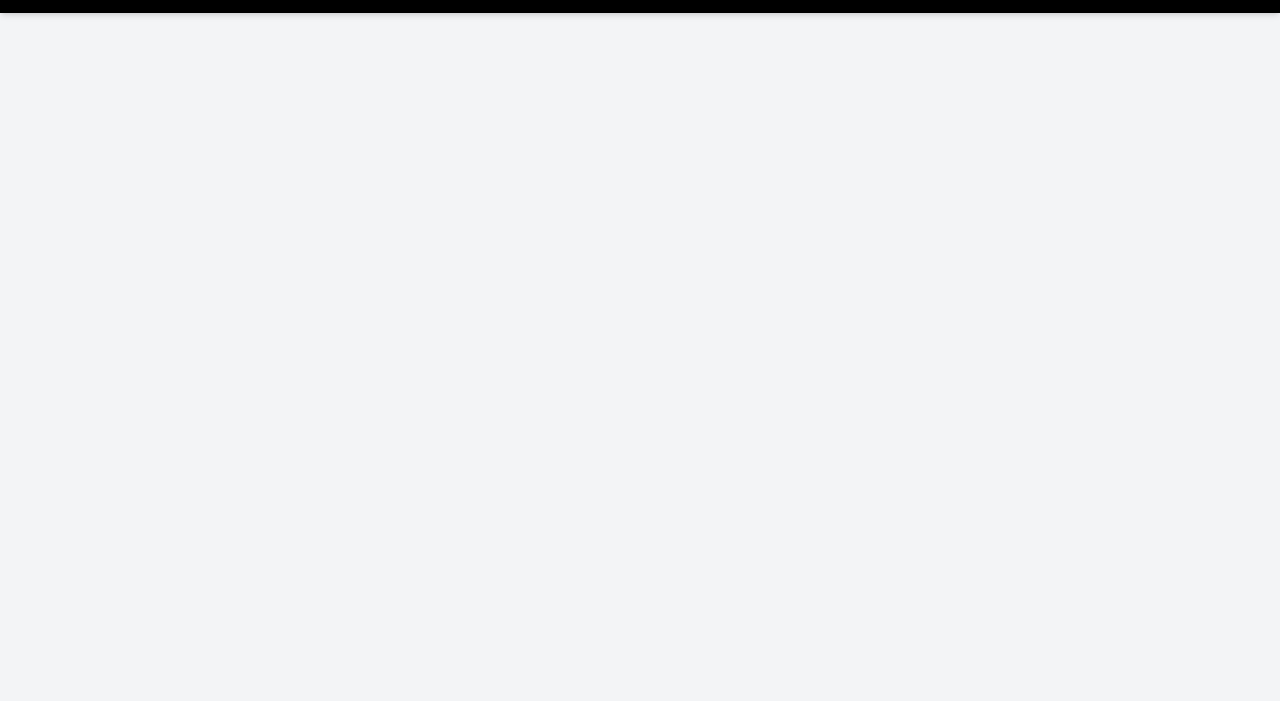
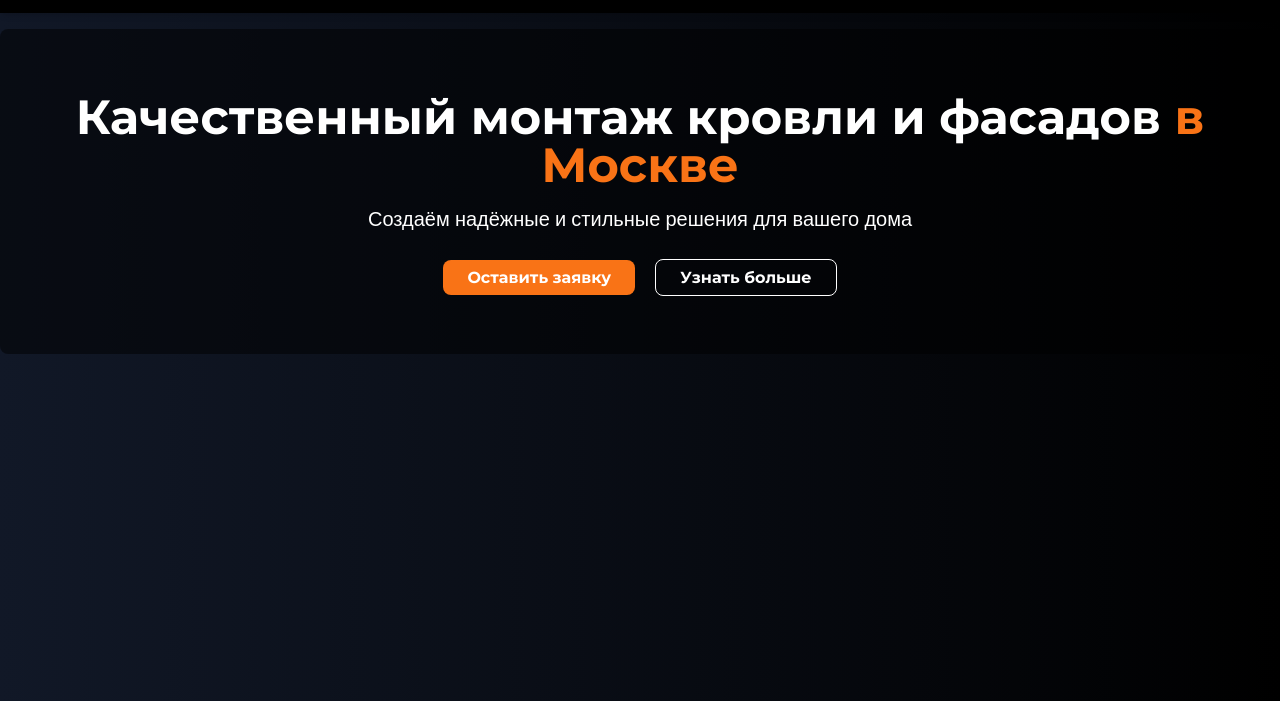
Before and after one commit to glebkapsutin/roofing-landing, a plain HTML site: page index.html in a window 1280 px wide. Shown: the part 99-800 px from the top of the page. Drawn offline with nearby package versions, Linux system fonts and the light colour scheme.

Commit message:
hero section update

```diff
--- a/index.html
+++ b/index.html
@@ -7,6 +7,8 @@
     <script src="https://cdn.tailwindcss.com"></script>
     <!-- Подключение шрифтов Google Fonts -->
     <link href="https://fonts.googleapis.com/css2?family=Montserrat:wght@400;700&family=Open+Sans:wght@400&display=swap" rel="stylesheet">
+    <!-- Подключение Animate.css -->
+    <link rel="stylesheet" href="https://cdnjs.cloudflare.com/ajax/libs/animate.css/4.1.1/animate.min.css">
     <style>
         /* Применяем шрифты через Tailwind */
         .font-montserrat {
@@ -46,5 +48,19 @@
             </div>
         </div>
     </header>
+
+    <!-- Герой-секция -->
+    <section id="home" class="min-h-screen bg-gradient-to-r from-gray-900 py-32 to-black text-white">
+        <div class="container mx-auto px-4 sm:px-6 lg:px-8 py-12 sm:py-16 text-center bg-black bg-opacity-50 rounded-lg">
+            <h1 class="text-4xl md:text-5xl font-bold mb-4 font-montserrat animate__animated animate__fadeInDown">
+                Качественный монтаж кровли и фасадов <span class="text-orange-500">в Москве</span>
+            </h1>
+            <p class="text-lg md:text-xl mb-8 font-open-sans animate__animated animate__fadeInUp animate__delay-1s">Создаём надёжные и стильные решения для вашего дома</p>
+            <div class="animate__animated animate__fadeInUp animate__delay-2s">
+                <a href="#contact" class="bg-orange-500 hover:bg-orange-600 text-white font-semibold py-2 px-6 rounded-lg transition duration-300 font-montserrat">Оставить заявку</a>
+                <a href="#services" class="ml-4 bg-transparent border border-white hover:bg-white hover:text-black text-white font-semibold py-2 px-6 rounded-lg transition duration-300 font-montserrat">Узнать больше</a>
+            </div>
+        </div>
+    </section>
 </body>
 </html>
```
